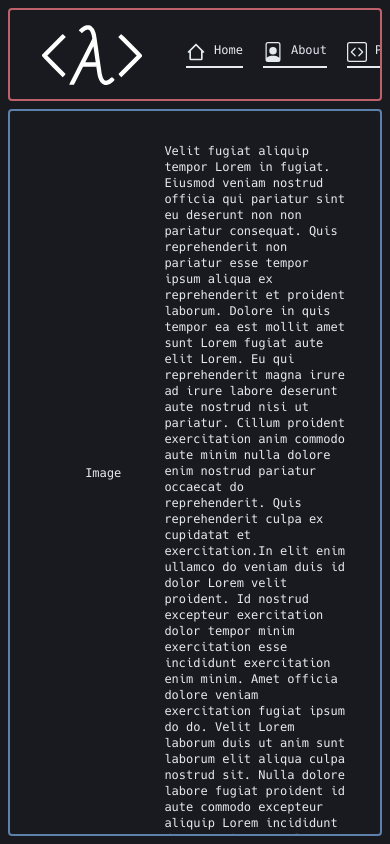
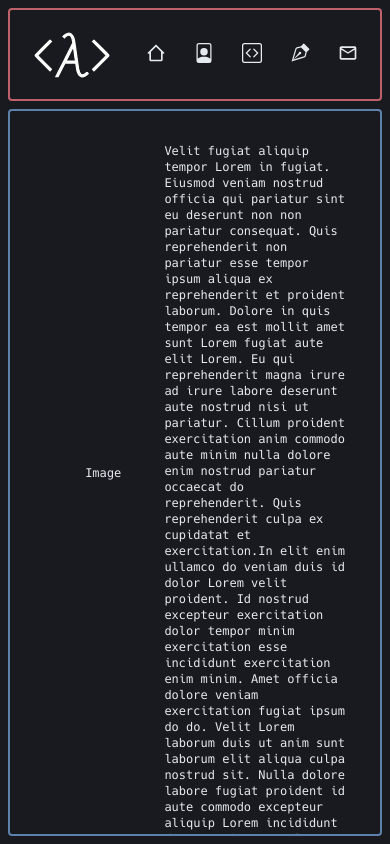
Before and after one commit to alexanderluettig/personal-website, a Next.js app: page / in a window 390 px wide. Built offline with nearby package versions, Linux system fonts and the light colour scheme.

Commit message:
changed menu for mobile view

```diff
--- a/src/components/history/History.tsx
+++ b/src/components/history/History.tsx
@@ -1,6 +1,6 @@
 import React from 'react';
 import { History as HistoryInterface } from './interface';
-import { Ps1 } from '../Ps1';
+import { Ps1 } from '../home/Ps1';
 
 export const History: React.FC<{ history: Array<HistoryInterface> }> = ({
     history,
--- a/src/components/Ps1.tsx
+++ b/src/components/home/Ps1.tsx
@@ -1,5 +1,5 @@
 import React from 'react';
-import config from '../../config.json';
+import config from '../../../config.json';
 
 export const Ps1 = () => {
     return (
--- a/src/components/input.tsx
+++ b/src/components/home/input.tsx
@@ -1,7 +1,7 @@
 import React from 'react';
-import { commandExists } from '../utils/commandExists';
-import { shell } from '../utils/shell';
-import { handleTabCompletion } from '../utils/tabCompletion';
+import { commandExists } from '../../utils/commandExists';
+import { shell } from '../../utils/shell';
+import { handleTabCompletion } from '../../utils/tabCompletion';
 import { Ps1 } from './Ps1';
 
 export const Input = ({
--- a/src/components/websiteView.tsx
+++ b/src/components/home/websiteView.tsx
@@ -1,5 +1,5 @@
 import Link from 'next/link';
-import config from '../../config.json';
+import config from '../../../config.json';
 
 const WebsiteView: React.FC = () => {
     return (
--- a/src/components/navigation/navbar.tsx
+++ b/src/components/navigation/navbar.tsx
@@ -14,32 +14,32 @@ const Navigation: React.FC = () => {
         <div className="overflow-hidden h-[100px] flex flex-row justify-between items-center mb-2 pl-3 pt-5 pb-5 border-2 rounded border-dark-red">
             <div className="flex flex-row items-center hover:cursor-pointer">
                 <Link href="/">
-                    <span className="mr-5 ml-5">
+                    <span className="">
                         <Logo
                             color="white"
                             height={200}
                             width={100}
-                            className="mr-6"
+                            className="scale-75 sm:scale-100 mr-6 sm:ml-5"
                         />
                     </span>
                 </Link>
                 {isIndex ? <IndexToggle /> : ''}
             </div>
-            <div className="">
-                <ul className="w-full flex flex-row justify-between [&>li]:mr-[20px] [&>li]:pb-1 [&>li]:hover:cursor-pointer [&>li]:border-b-2">
+            <div>
+                <ul className="w-full flex flex-row justify-between [&>li]:mr-[20px] [&>li]:pb-1 [&>li]:hover:cursor-pointer sm:[&>li]:border-b-2">
                     <li className="hover:text-dark-yellow">
                         <Link href={'/'}>
-                            <span className="flex flex-row">
+                            <div className="flex flex-row">
                                 <BiHomeAlt2 size={20} className="mr-2" />
-                                Home
-                            </span>
+                                <div className="hidden sm:block">Home</div>
+                            </div>
                         </Link>
                     </li>
                     <li className="hover:text-dark-yellow">
                         <Link href={'/about'}>
                             <span className="flex flex-row">
                                 <BsFilePerson size={20} className="mr-2" />
-                                About
+                                <span className="hidden sm:block">About</span>
                             </span>
                         </Link>
                     </li>
@@ -47,7 +47,9 @@ const Navigation: React.FC = () => {
                         <Link href="/projects">
                             <span className="flex flex-row">
                                 <BsCodeSquare size={20} className="mr-2" />
-                                Projects
+                                <span className="hidden sm:block">
+                                    Projects
+                                </span>
                             </span>
                         </Link>
                     </li>
@@ -55,7 +57,7 @@ const Navigation: React.FC = () => {
                         <Link href="/blog">
                             <span className="flex flex-row">
                                 <BsVectorPen size={20} className="mr-2" />
-                                Blog
+                                <span className="hidden sm:block">Blog</span>
                             </span>
                         </Link>
                     </li>
@@ -66,7 +68,7 @@ const Navigation: React.FC = () => {
                                     size={20}
                                     className="mr-2"
                                 />
-                                Contact
+                                <span className="hidden sm:block">Contact</span>
                             </span>
                         </Link>
                     </li>
--- a/src/components/projectView.tsx
+++ b/src/components/projectView.tsx
@@ -11,8 +11,10 @@ const ProjectView: React.FC<ProjectViewProps> = ({ project }) => {
             <Link href={project.url}>
                 <span>
                     <div className="flex flex-row justify-between items-center mb-3">
-                        <h1 className="text-xl">{project.name}</h1>
-                        <h2 className="text-l">{project.stars} stars</h2>
+                        <h1 className="text-sm sm:text-lg">{project.name}</h1>
+                        <h2 className="text-sm sm:text-base">
+                            {project.stars} stars
+                        </h2>
                     </div>
                     <p className="">{project.description}</p>
                 </span>
--- a/src/pages/index.tsx
+++ b/src/pages/index.tsx
@@ -1,8 +1,8 @@
 import Head from 'next/head';
 import React from 'react';
-import Terminal from '../components/terminal';
+import Terminal from '../components/home/terminal';
 import { useRouter } from 'next/router';
-import WebsiteView from '../components/websiteView';
+import WebsiteView from '../components/home/websiteView';
 
 const IndexPage: React.FC = () => {
     const inputRef = React.useRef<HTMLInputElement>(null);
```
Also changed, not shown: src/components/home/terminal.tsx (renamed from src/components/terminal.tsx, +4 -4 lines).
